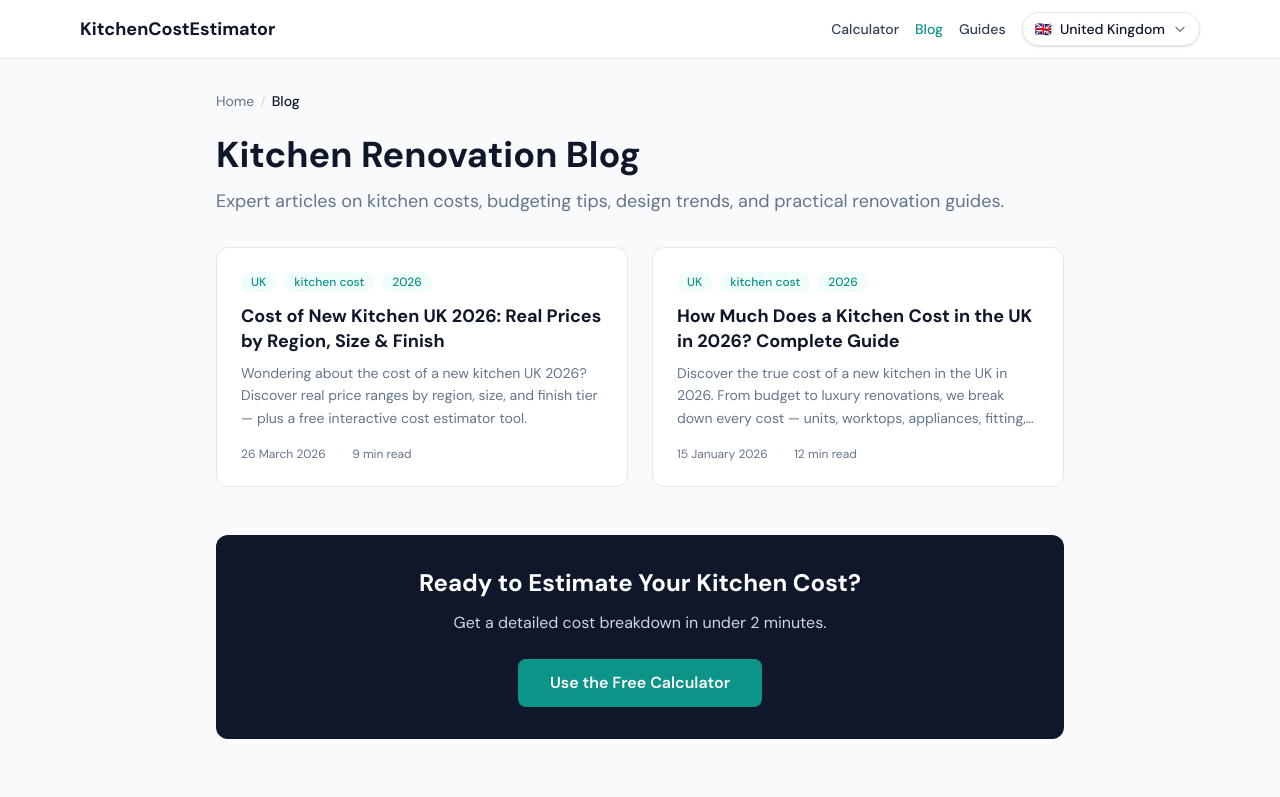
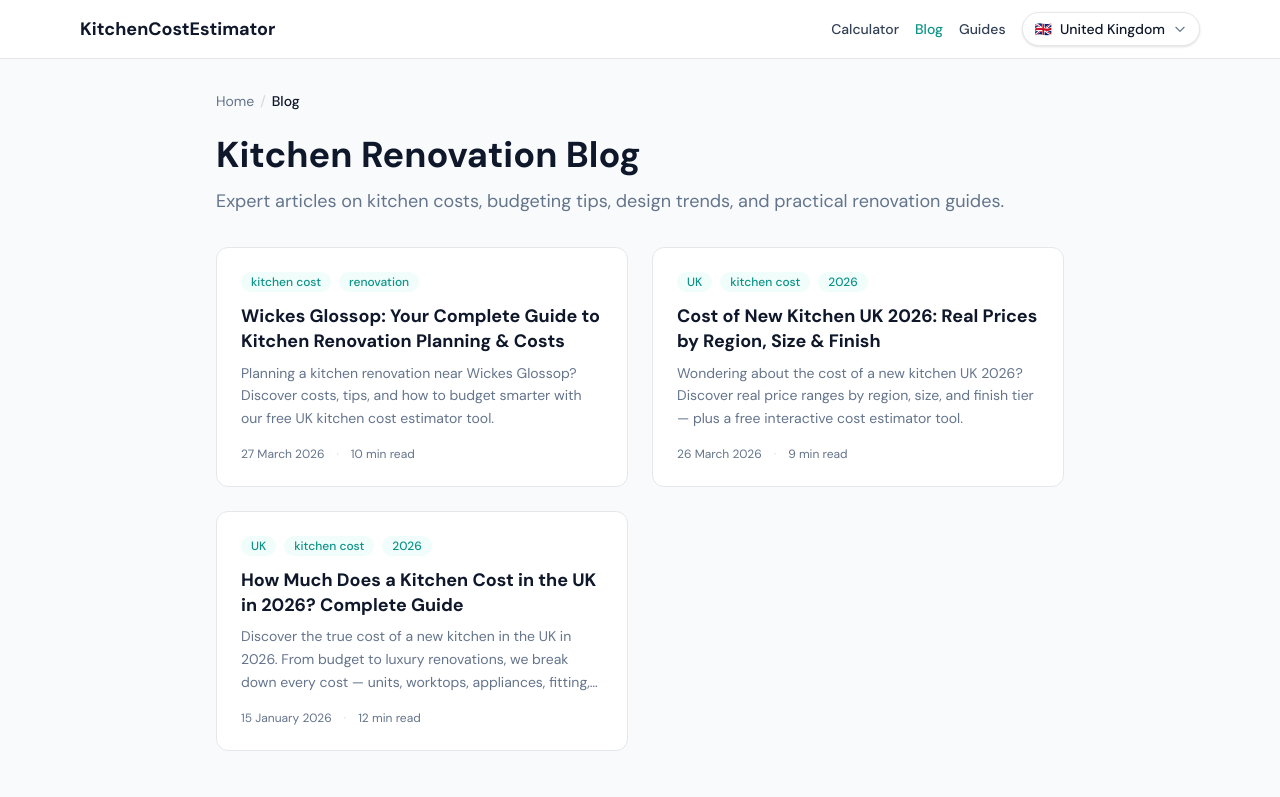
Before and after one commit to benshevlane/KitchenCostEstimator, a Next.js app: page /blog in a window 1280 px wide. Shown: the top 797 px of the page. Built offline with nearby package versions, Linux system fonts and the light colour scheme.

Commit message:
blog index: register wickes-glossop-your-complete-guide-to-kitchen-renovation-planning-costs

```diff
--- a/src/content/blog/index.ts
+++ b/src/content/blog/index.ts
@@ -1,8 +1,9 @@
 import type { BlogPost } from './types';
 import { howMuchDoesAKitchenCostUk2026 } from './how-much-does-a-kitchen-cost-uk-2026';
 import { costOfNewKitchenUk2026RealPricesByRegionSizeFinish } from './cost-of-new-kitchen-uk-2026-real-prices-by-region-size-finish';
+import { wickesGlossopYourCompleteGuideToKitchenRenovationPlanningCosts } from './wickes-glossop-your-complete-guide-to-kitchen-renovation-planning-costs';
 
-const allBlogPosts: BlogPost[] = [costOfNewKitchenUk2026RealPricesByRegionSizeFinish, howMuchDoesAKitchenCostUk2026];
+const allBlogPosts: BlogPost[] = [wickesGlossopYourCompleteGuideToKitchenRenovationPlanningCosts, costOfNewKitchenUk2026RealPricesByRegionSizeFinish, howMuchDoesAKitchenCostUk2026];
 
 // Sort by date descending (newest first)
 allBlogPosts.sort((a, b) => new Date(b.date).getTime() - new Date(a.date).getTime());
```
